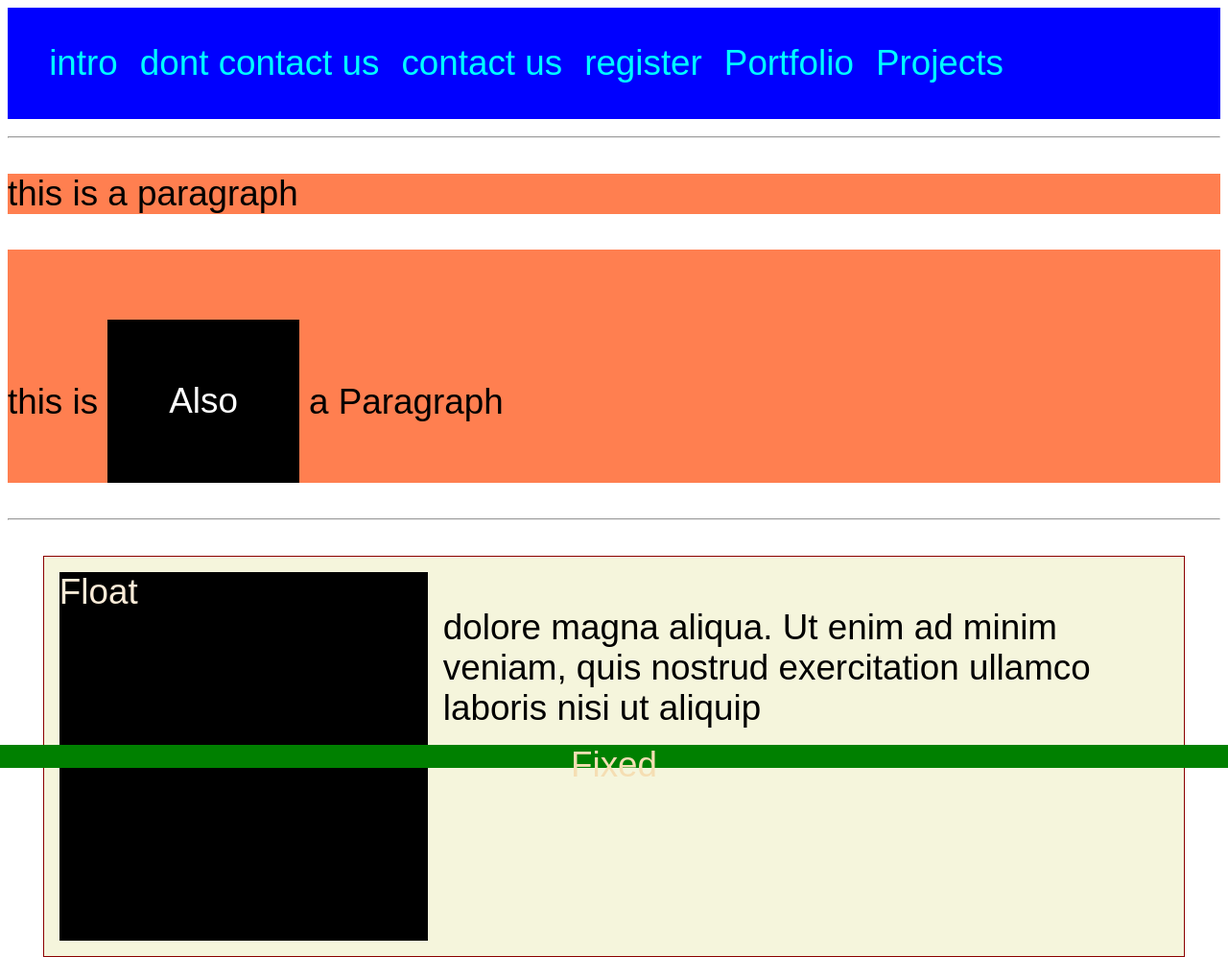
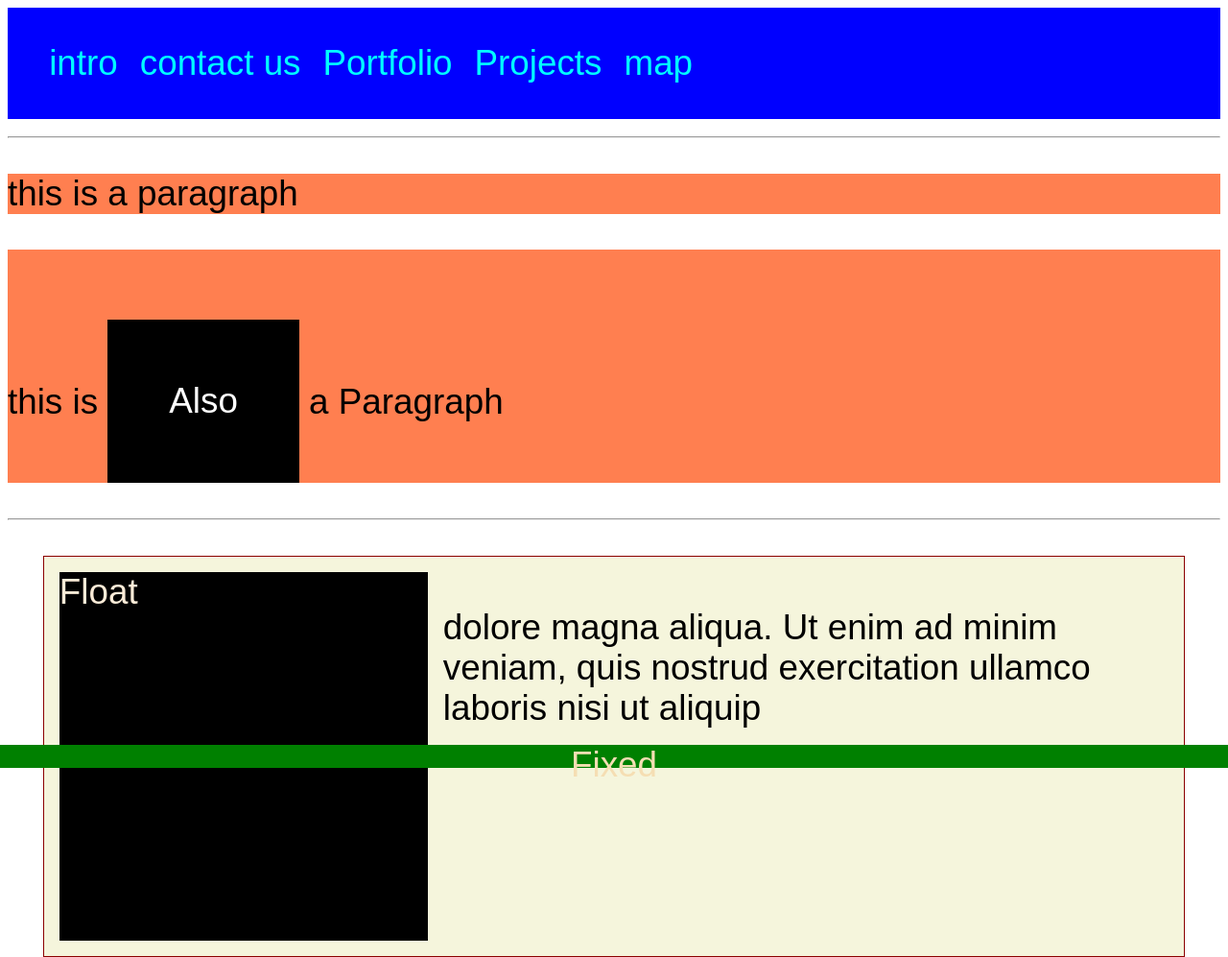
Before and after one commit to OthmanAbdallah/test-1, a plain HTML site: page cssExample.html in a window 1280 px wide. Shown: the top 997 px of the page at 96% size. Drawn offline with Linux system fonts and the light colour scheme; a web font is replaced by a local one.

Commit message:
add map nav link

```diff
--- a/cssExample.html
+++ b/cssExample.html
@@ -14,11 +14,10 @@
       <nav>
         <ul>
           <li><a>intro</a></li>
-          <li><a>dont contact us</a></li>
           <li><a>contact us</a></li>
-          <li><a>register</a></li>
           <li><a>Portfolio</a></li>
           <li><a>Projects</a></li>
+          <li><a>map</a></li>
         </ul>
       </nav>
     </header>
```
